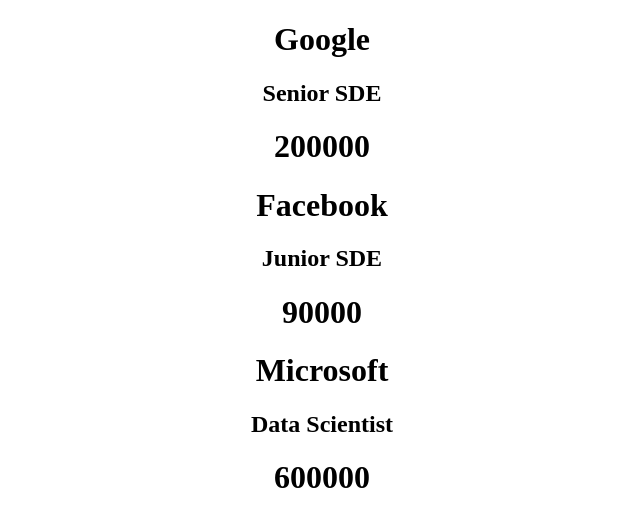
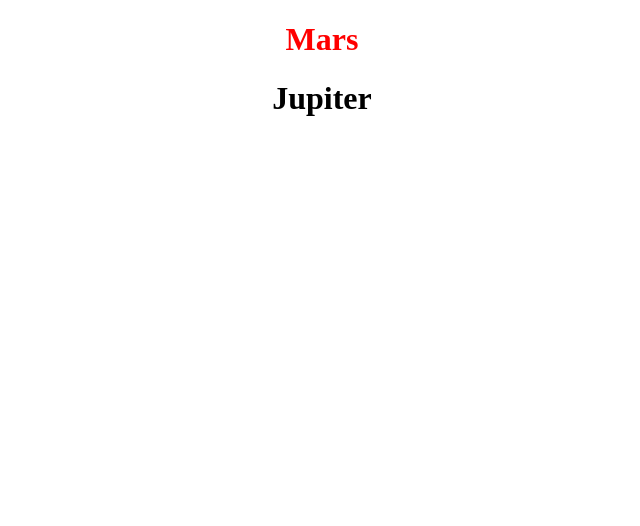
Before and after one commit to arjun-rishi-2004/React-Pedrotech, a React (Create React App) app: page / in a window 1280 px wide. Shown: the top 526 px of the page, without its empty margins (318-958 px from the left). Built offline with nearby package versions, Linux system fonts and the light colour scheme.

Commit message:
Style,conditional rendering and list

```diff
--- a/src/App.js
+++ b/src/App.js
@@ -1,27 +1,40 @@
 import './App.css';
 
 function App() {
+  const planets=[
+{name:"Earth" ,isGasPlanet:false},
+{name:"Mars" ,isGasPlanet:true},
+{name:"Jupiter" ,isGasPlanet:true},
+{name:"Mercury" ,isGasPlanet:false},
+{name:"Pluto" ,isGasPlanet:false},
+  ]
+
   return (
     <div className="App">
-<Job company="Google" position="Senior SDE" salary={200000} />
-<Job company="Facebook" position="Junior SDE" salary={90000} />
-<Job company="Microsoft" position="Data Scientist" salary={600000} />
+
+          {/* // <Planet name="Earth" isGasPlanet={true} />
+          // <Planet props={planet}/> */}
+        <DisplayAllPlanets props={planets}/>
+
+</div>
+  )
+}
+function DisplayAllPlanets({ props }) {
+  return props.map((prop) => (
+    <Planet name={prop.name} isGasPlanet={prop.isGasPlanet} />
+  ));
+}
 
 
+function Planet(props){
+  console.log(props)
+  return (
+    props.isGasPlanet &&
+    <div>
+      <h1 style={{color:props.name=="Mars" && "red"}}>{props.name}</h1>
+    </div>
+  )
 
-    </div>
-  );
-}
-
-function Job(props){
-return (
-  <div>
-    <h1>{props.company}</h1>
-    <h2>{props.position}</h2>
-    <h1>{props.salary}</h1>
-
-  </div>
-)
 }
 
 export default App;
```
